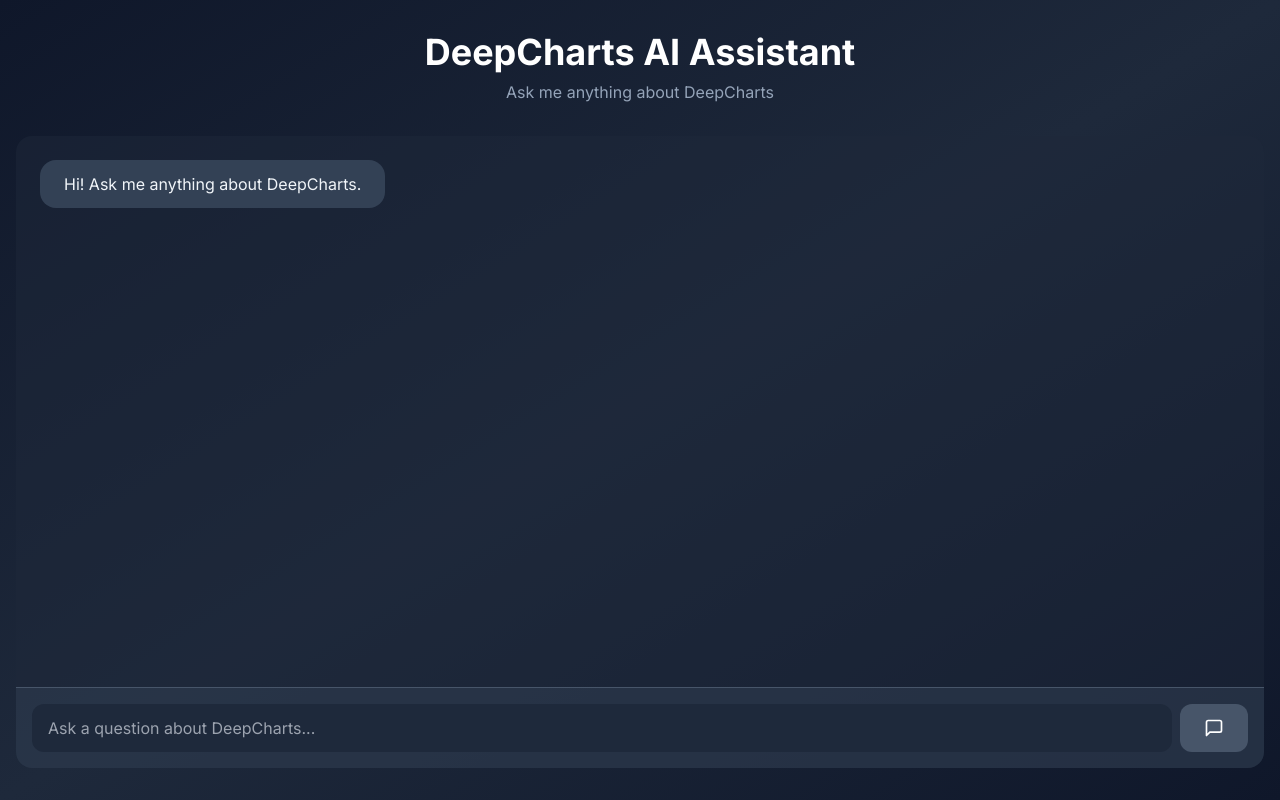
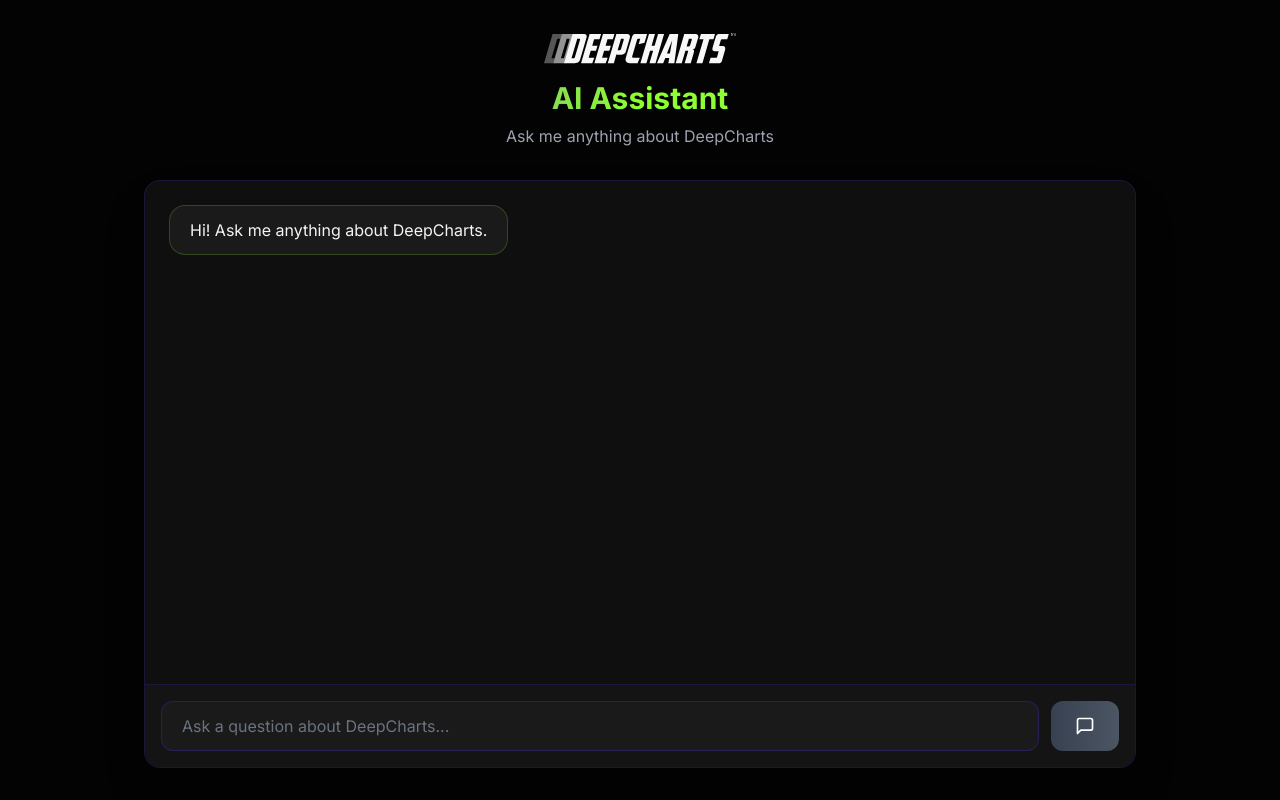
Before and after one commit to raluca-web/ai-bot, a React (Vite) app: page / in a window 1280 px wide. Built offline with nearby package versions, Linux system fonts and the light colour scheme.

Commit message:
Updated App.tsx

```diff
--- a/src/App.tsx
+++ b/src/App.tsx
@@ -1,5 +1,6 @@
 import { useState } from 'react';
 import { MessageSquare, Loader2 } from 'lucide-react';
+import DeepChartsLogo from './components/DeepChartsLogo';
 
 function App() {
   const [messages, setMessages] = useState<Array<{ role: 'user' | 'assistant'; content: string }>>([
@@ -37,50 +38,55 @@ function App() {
   };
 
   return (
-    <div className="min-h-screen bg-gradient-to-br from-slate-900 via-slate-800 to-slate-900 text-white">
-      <div className="container mx-auto px-4 py-8 h-screen flex flex-col">
+    <div className="min-h-screen bg-dark text-white">
+      <div className="container mx-auto px-4 py-8 h-screen flex flex-col max-w-5xl">
         <div className="text-center mb-8">
-          <h1 className="text-4xl font-bold mb-2">DeepCharts AI Assistant</h1>
-          <p className="text-slate-400">Ask me anything about DeepCharts</p>
+          <div className="flex items-center justify-center mb-4">
+            <DeepChartsLogo className="w-48 h-8" />
+          </div>
+          <h1 className="text-3xl font-bold mb-2 bg-gradient-to-r from-primary-light via-accent to-accent-light bg-clip-text text-transparent">
+            AI Assistant
+          </h1>
+          <p className="text-gray-400">Ask me anything about DeepCharts</p>
         </div>
 
-        <div className="flex-1 flex flex-col bg-slate-800/50 rounded-2xl overflow-hidden">
+        <div className="flex-1 flex flex-col bg-dark-card rounded-2xl border border-primary/20 overflow-hidden shadow-2xl">
           <div className="flex-1 overflow-y-auto p-6 space-y-4">
             {messages.map((msg, idx) => (
               <div key={idx} className={`flex ${msg.role === 'user' ? 'justify-end' : 'justify-start'}`}>
-                <div className={`max-w-2xl px-6 py-3 rounded-2xl ${
+                <div className={`max-w-2xl px-5 py-3 rounded-2xl ${
                   msg.role === 'user'
-                    ? 'bg-blue-600 text-white'
-                    : 'bg-slate-700 text-slate-100'
+                    ? 'bg-gradient-to-r from-primary to-primary-light text-white shadow-lg'
+                    : 'bg-dark-lighter border border-accent/20 text-gray-100'
                 }`}>
-                  {msg.content}
+                  <div className="whitespace-pre-wrap">{msg.content}</div>
                 </div>
               </div>
             ))}
             {loading && (
               <div className="flex justify-start">
-                <div className="bg-slate-700 px-6 py-3 rounded-2xl">
-                  <Loader2 className="w-5 h-5 animate-spin" />
+                <div className="bg-dark-lighter border border-accent/20 px-5 py-3 rounded-2xl">
+                  <Loader2 className="w-5 h-5 animate-spin text-accent" />
                 </div>
               </div>
             )}
           </div>
 
-          <div className="p-4 bg-slate-700/50 border-t border-slate-600">
-            <div className="flex gap-2">
+          <div className="p-4 bg-dark-lighter/50 border-t border-primary/20 backdrop-blur">
+            <div className="flex gap-3">
               <input
                 type="text"
                 value={input}
                 onChange={(e) => setInput(e.target.value)}
                 onKeyPress={(e) => e.key === 'Enter' && handleSendMessage()}
                 placeholder="Ask a question about DeepCharts..."
-                className="flex-1 bg-slate-800 text-white px-4 py-3 rounded-xl focus:outline-none focus:ring-2 focus:ring-blue-500"
+                className="flex-1 bg-dark-lighter text-white px-5 py-3 rounded-xl border border-primary/30 focus:outline-none focus:ring-2 focus:ring-accent focus:border-transparent placeholder-gray-500 transition-all"
                 disabled={loading}
               />
               <button
                 onClick={handleSendMessage}
                 disabled={loading || !input.trim()}
-                className="bg-blue-600 hover:bg-blue-700 disabled:bg-slate-600 px-6 py-3 rounded-xl font-medium transition-colors"
+                className="bg-gradient-to-r from-primary to-primary-light hover:from-primary-dark hover:to-primary disabled:from-gray-700 disabled:to-gray-600 px-6 py-3 rounded-xl font-medium transition-all shadow-lg hover:shadow-primary/50 disabled:shadow-none"
               >
                 <MessageSquare className="w-5 h-5" />
               </button>
```
